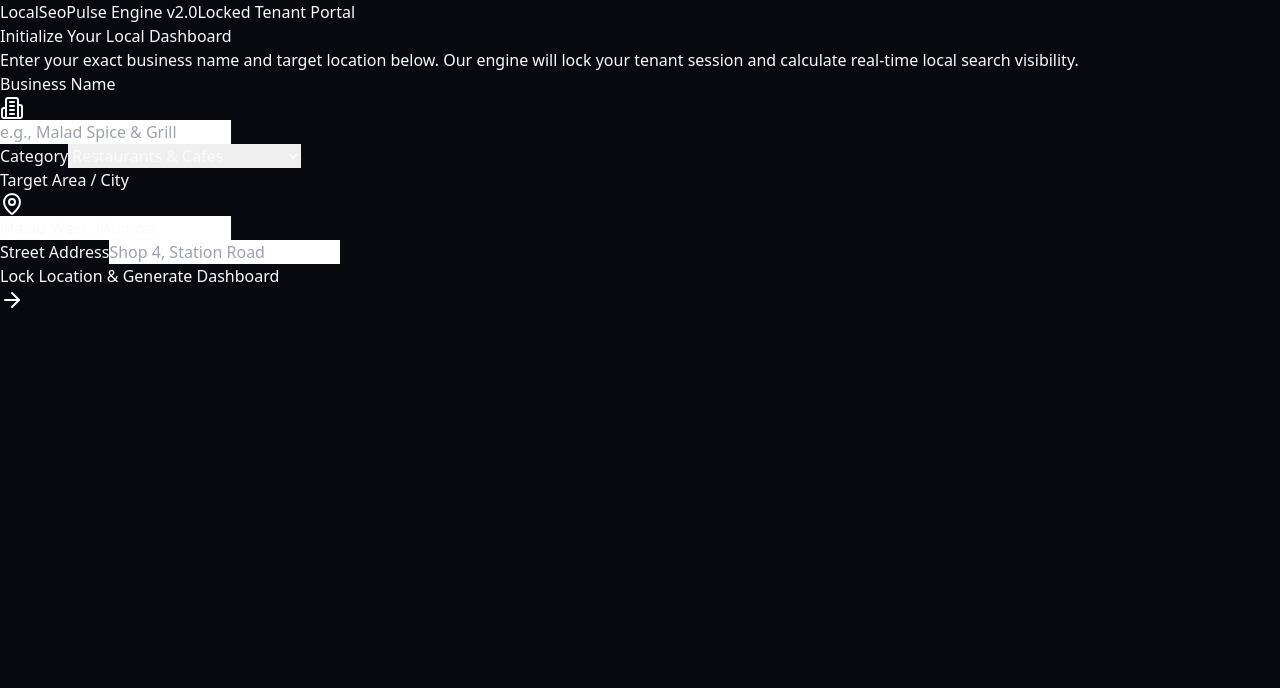
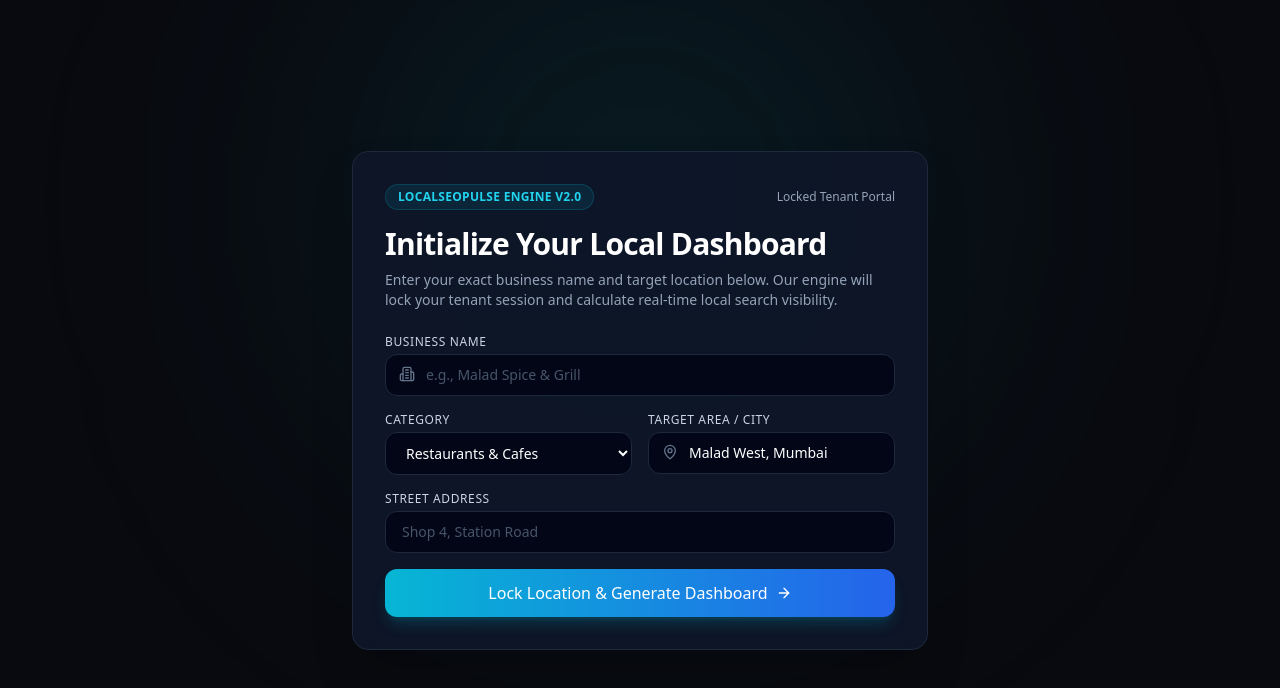
Before and after one commit to omiii666777/localseopulse, a Next.js app: page / in a window 1280 px wide. Shown: the top 688 px of the page. Built offline with nearby package versions, Linux system fonts and the light colour scheme.

Commit message:
Add Tailwind and PostCSS configuration files for styling

```diff
--- /dev/null
+++ b/postcss.config.js
@@ -0,0 +1,6 @@
+module.exports = {
+  plugins: {
+    tailwindcss: {},
+    autoprefixer: {},
+  },
+}
--- /dev/null
+++ b/tailwind.config.js
@@ -0,0 +1,12 @@
+/** @type {import('tailwindcss').Config} */
+module.exports = {
+  content: [
+    "./src/pages/**/*.{js,ts,jsx,tsx,mdx}",
+    "./src/components/**/*.{js,ts,jsx,tsx,mdx}",
+    "./src/app/**/*.{js,ts,jsx,tsx,mdx}",
+  ],
+  theme: {
+    extend: {},
+  },
+  plugins: [],
+}
```
